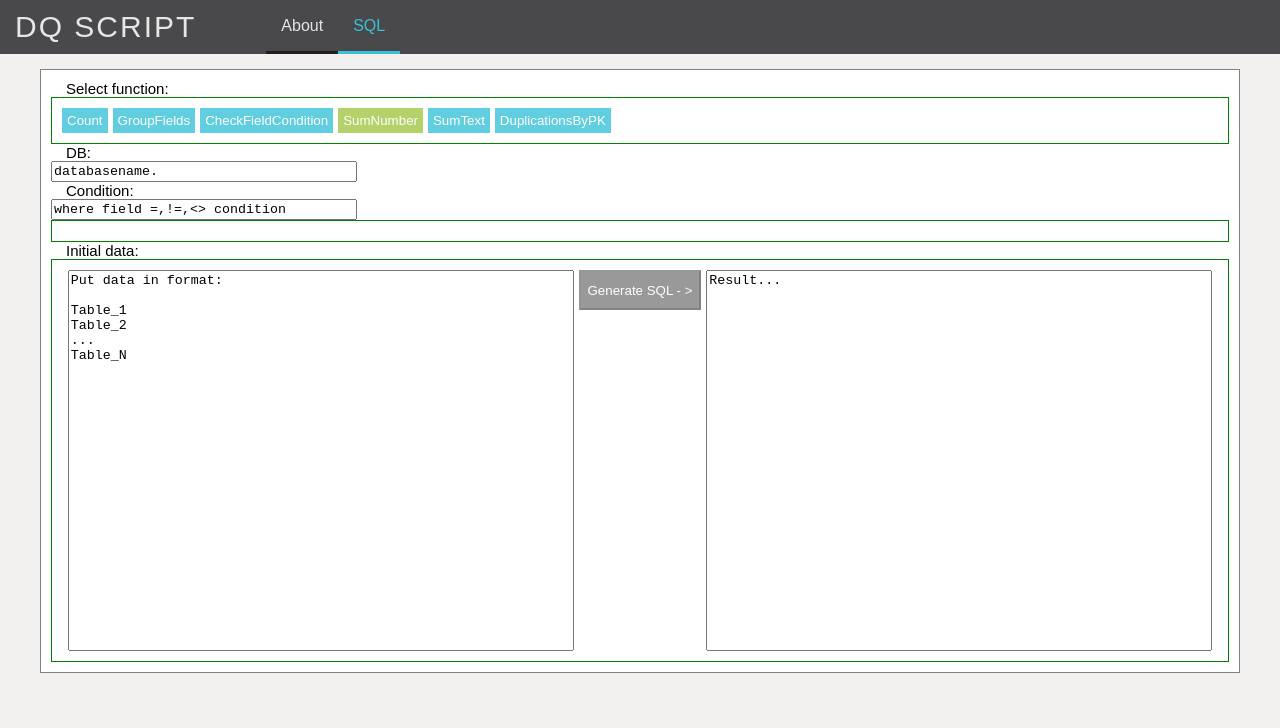
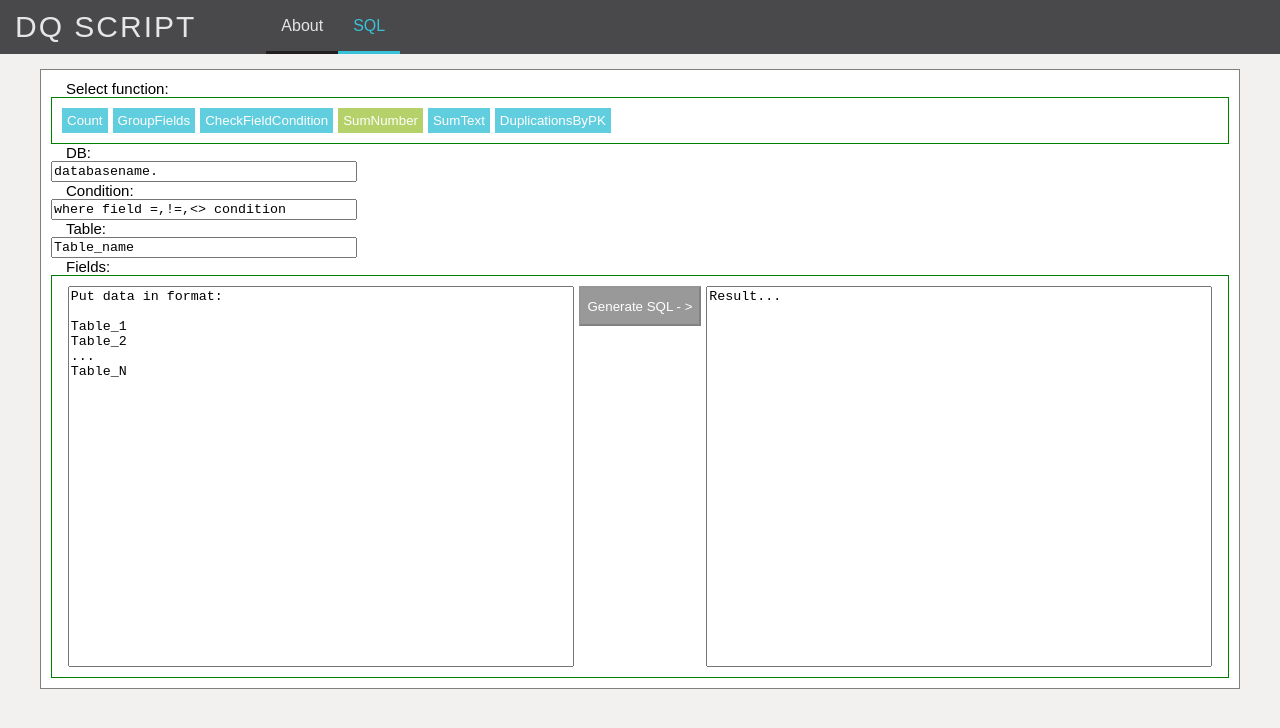
Before and after one commit to mazurkevichandrei/dqsql, a React (Create React App) app: page /generator in a window 1280 px wide. Both pictures are taken after a click on the button "SumNumber". Shown: the top 728 px of the page. Built offline with nearby package versions, Linux system fonts and the light colour scheme.

Commit message:
fields_props

```diff
--- a/src/Components/Pages/Generator/Components/Styled/DbArea.js
+++ b/src/Components/Pages/Generator/Components/Styled/DbArea.js
@@ -1,10 +1,13 @@
-import styled from "styled-components";
+import styled, {css} from "styled-components";
 
 const DbArea = styled.textarea`
 resize: none;
 max-width: 300px;
 width: 100%;
 //margin: 0 auto;
+${props => props.visible===false && css `
+    display: none;
+    `};
 `;
 
 export default DbArea;
--- a/src/Components/Pages/Generator/index.js
+++ b/src/Components/Pages/Generator/index.js
@@ -15,28 +15,40 @@ const Generator = () => {
         {
             id:1, name: 'Count', func: 'count',
             inpText: 'Put data in format: \n\nTable_1\nTable_2\n...\nTable_N',
-            isActive: true
+            isActive: true, typeOfInitialData: 'Tables',
+            tableFieldIsVisible: false
         },
         {
             id:2, name: 'GroupFields', func: 'groupFields',
             inpText: 'Put data in format: \n\nTable_1 Field_1\nTable_1 Field_2\n...\nTable_1 Field_N\n...\nTable_N Field_1\nTable_N Field_2\n...\nTable_N Field_N',
-            isActive: false
+            isActive: false, typeOfInitialData: 'Tables Fields',
+            tableFieldIsVisible: false
         },
         {
             id:3, name: 'CheckFieldCondition', func: 'checkFieldCondition',
             inpText: 'Put data in format:\n\nTable_Name\nField_1\nField_2\n...\nField_N',
-            isActive: false
+            isActive: false,
+            typeOfInitialData: 'Fields',
+            tableFieldIsVisible: true
         },
         {
-            id:4, name: 'SumNumber', func: 'sumNumber', isActive: false
+            id:4, name: 'SumNumber', func: 'sumNumber',
+            isActive: false,
+            typeOfInitialData: 'Fields',
+            tableFieldIsVisible: true
         },
         {
-            id:5, name: 'SumText', func: 'sumText', isActive: false
+            id:5, name: 'SumText', func: 'sumText',
+            isActive: false,
+            typeOfInitialData: 'Fields',
+            tableFieldIsVisible: true
         },
         {
             id:6, name: 'DuplicationsByPK', func: 'duplicationsByPK',
-            inpText: 'Put data in format:\n\nTable_name\nPK_field_1\nPK_field_2\n...\nPK_field_N',
-            isActive: false
+            inpText: 'Put data in format:\n\nPK_field_1\nPK_field_2\n...\nPK_field_N',
+            isActive: false,
+            typeOfInitialData: 'Fields',
+            tableFieldIsVisible: true
         },
     ];
 
@@ -44,6 +56,8 @@ const Generator = () => {
 
     const [btn, setBtn] = useState(BUTTONS)
     const [selectedFunc, setSelectedFunc] = useState('count')
+    const [typeOfInitialData, setTypeOfInitialData] = useState('Tables')
+    const [tableFieldIsVisible, setTableFieldIsVisible] = useState(false)
 
     const mainButtonAction = (id) =>{
         const updBtns = BUTTONS.map(
@@ -57,6 +71,8 @@ const Generator = () => {
         const [funcName] = BUTTONS.filter(item => item.id === id)
         setSelectedFunc(funcName.func)
         setDataInput(funcName.inpText)
+        setTypeOfInitialData(funcName.typeOfInitialData)
+        setTableFieldIsVisible(funcName.tableFieldIsVisible)
         setDisableRun(true)
         setDataResult('Result...')
     }
@@ -64,6 +80,7 @@ const Generator = () => {
 
     const [db, setDb] = useState('')
     const [condition, setCondition] = useState('')
+    const [tableNameInForm, setTableNameInForm] = useState('')
     const [dataInput, setDataInput] = useState('Put data in format: \n\nTable_1\nTable_2\n...\nTable_N')
     const [dataResult, setDataResult] = useState('Result...')
     const rows = 25;
@@ -76,6 +93,10 @@ const Generator = () => {
         setCondition(evt.target.value)
     }
 
+    const editTableNameInForm = (evt) => {
+        setTableNameInForm(evt.target.value)
+    }
+
     const editValue = (evt) => {
         setDataInput(evt.target.value)
         evt.target.value === dataInput ? setDisableRun(true) : setDisableRun(false)
@@ -83,6 +104,8 @@ const Generator = () => {
 
 
     //Generatot
+
+
 
     const GENERATOR = {
         count: function() {
@@ -104,9 +127,11 @@ const Generator = () => {
             setDataResult('OK!!')
         },
         duplicationsByPK: function() {
+            // const preResult = dataInput.split('\n')
+            // const table = preResult.shift()
+            // const result = `SELECT\n'${table}' AS table_name,\nCOUNT(*) as cnt_all,\nCOUNT(distinct ${preResult}) as count_unic_PK,\n(COUNT(*)-COUNT(distinct ${preResult}))AS diff \nFROM ${db}${table}`
             const preResult = dataInput.split('\n')
-            const table = preResult.shift()
-            const result = `SELECT\n'${table}' AS table_name,\nCOUNT(*) as cnt_all,\nCOUNT(distinct ${preResult}) as count_unic_PK,\n(COUNT(*)-COUNT(distinct ${preResult}))AS diff \nFROM ${db}${table}`
+            const result = `SELECT\n'${tableNameInForm}' AS table_name,\nCOUNT(*) as cnt_all,\nCOUNT(distinct ${preResult}) as count_unic_PK,\n(COUNT(*)-COUNT(distinct ${preResult}))AS diff \nFROM ${db}${tableNameInForm}`
             setDataResult(result)
         }
     }
@@ -128,10 +153,9 @@ const Generator = () => {
            <DbArea rows='1' onChange={editDb}>databasename.</DbArea>
            <StyledSubTitle>Condition:</StyledSubTitle>
            <DbArea rows='1' onChange={editCondition}>{`where field =,!=,<> condition`}</DbArea>
-           <ButtonsArea>
-
-           </ButtonsArea>
-           <StyledSubTitle>Initial data:</StyledSubTitle>
+            <StyledSubTitle visible={tableFieldIsVisible}>Table:</StyledSubTitle>
+            <DbArea rows='1' onChange={editTableNameInForm} visible={tableFieldIsVisible}>Table_name</DbArea>
+            <StyledSubTitle>{typeOfInitialData}:</StyledSubTitle>
            <ButtonsArea>
                <InputArea rows={rows} value={dataInput} onChange={editValue}></InputArea>
                <StartBtn onClick={()=>runGenerator(selectedFunc)} disabled={disableRun}>Generate SQL - ></StartBtn>
--- a/src/Components/Styled/styledSubTitle.js
+++ b/src/Components/Styled/styledSubTitle.js
@@ -1,7 +1,10 @@
-import styled from "styled-components";
+import styled, {css} from "styled-components";
 
 const StyledSubTitle = styled.span`
     font-size: 15px;
     padding-left: 15px;
+    ${props => props.visible===false && css `
+    display: none;
+    `};
 `
 export default StyledSubTitle;
```
